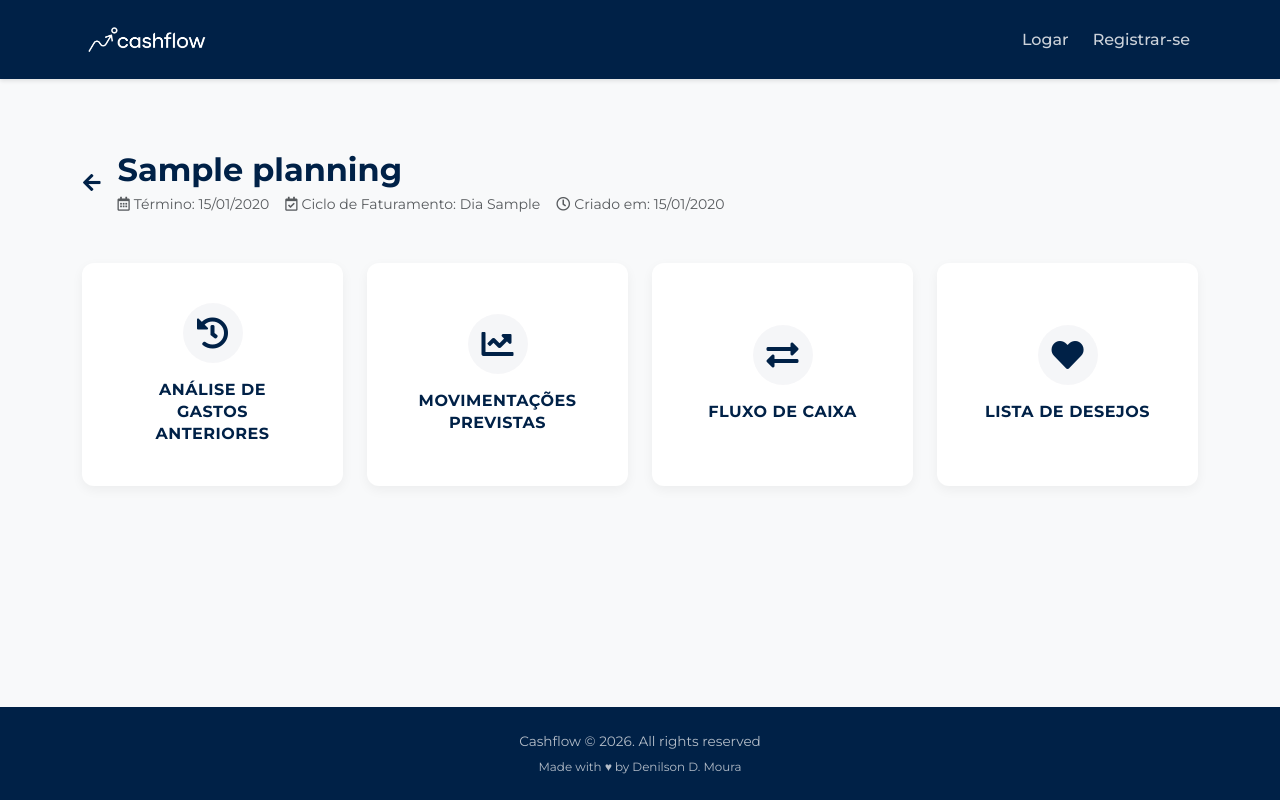
After one commit to denilsondmoura/cashflow, a Django app: template cashflow/infrastructure/templates/planning_details.html in a window 1280 px wide. The commit adds this page. Run offline with Django 5.2, Linux system fonts and the light colour scheme; the template is opened without the code that fills it: most values are stand-ins (such as "Sample title", 1, 10 or a date in 2020).

Commit message:
fix: - ajustando para exibir apenas os planejamentos do usuario logado - adicionando tela inicial de detalhes do planejamento

```diff
--- a/cashflow/application/ports/inbound/use_cases.py
+++ b/cashflow/application/ports/inbound/use_cases.py
@@ -38,7 +38,7 @@ class PlanningUseCase(ABC):
         pass
 
     @abstractmethod
-    def list_plannings(self) -> Optional[list[Planning]]:
+    def list_plannings(self, username: Optional[str] = None) -> Optional[list[Planning]]:
         pass
 
     @abstractmethod
--- a/cashflow/application/ports/outbound/repositories/planning_repository.py
+++ b/cashflow/application/ports/outbound/repositories/planning_repository.py
@@ -12,7 +12,7 @@ class PlanningRepository(ABC):
         pass
 
     @abstractmethod
-    def list_all(self, page: int, page_size: int) -> Optional[list[Planning]]:
+    def list_all(self, page: int, page_size: int, username: Optional[str] = None) -> Optional[list[Planning]]:
         pass
 
     @abstractmethod
--- a/cashflow/application/services.py
+++ b/cashflow/application/services.py
@@ -65,8 +65,8 @@ class PlanningService(PlanningUseCase):
     def delete_planning(self, id: int) -> bool:
         return self.planning_repo.delete(id)
 
-    def list_plannings(self) -> Optional[list[Planning]]:
-        return self.planning_repo.list_all(page=1, page_size=100)
+    def list_plannings(self, username: Optional[str] = None) -> Optional[list[Planning]]:
+        return self.planning_repo.list_all(page=1, page_size=100, username=username)
 
     def add_budget_to_planning(self, command: CreateBudgetPlanningCommand) -> bool:
         planning = self.planning_repo.find_by_id(command.planning_id)
--- /dev/null
+++ b/cashflow/infrastructure/templates/planning_details.html
@@ -0,0 +1,116 @@
+{% extends "base.html" %}
+
+{% block content %}
+<div class="container py-4">
+    <!-- Header com botão para voltar -->
+    <div class="d-flex align-items-center mb-4">
+        <a href="{% url 'planning-list-create' %}" class="btn btn-link text-navy p-0 me-3 fs-5" aria-label="Voltar para a lista">
+            <i class="fas fa-arrow-left"></i>
+        </a>
+        <div>
+            <h1 class="h2 fw-bold text-navy mb-1">{{ planning.name }}</h1>
+            <p class="text-muted mb-0 small d-flex flex-wrap gap-3">
+                <span><i class="far fa-calendar-alt me-1"></i>Término: {{ planning.end_date|date:"d/m/Y" }}</span>
+                <span><i class="far fa-calendar-check me-1"></i>Ciclo de Faturamento: Dia {{ planning.start_billing_cycle }}</span>
+                <span><i class="far fa-clock me-1"></i>Criado em: {{ planning.created_at|date:"d/m/Y" }}</span>
+            </p>
+        </div>
+    </div>
+
+    <!-- Seção de Cartões (Menu Principal) -->
+    <div class="row g-4 justify-content-center mt-4">
+        <!-- ANALISE DE GASTOS ANTERIORES -->
+        <div class="col-md-6 col-lg-3">
+            <a href="#" class="text-decoration-none">
+                <div class="card h-100 border-0 shadow-sm hover-lift text-center p-4">
+                    <div class="card-body d-flex flex-column align-items-center justify-content-center">
+                        <div class="menu-icon-wrapper mb-3 text-navy">
+                            <i class="fas fa-history fa-2x"></i>
+                        </div>
+                        <h5 class="fw-bold text-navy fs-6 mb-0 text-uppercase tracking-wider">Análise de Gastos Anteriores</h5>
+                    </div>
+                </div>
+            </a>
+        </div>
+
+        <!-- MOVIMENTAÇÕES PREVISTAS -->
+        <div class="col-md-6 col-lg-3">
+            <a href="#" class="text-decoration-none">
+                <div class="card h-100 border-0 shadow-sm hover-lift text-center p-4">
+                    <div class="card-body d-flex flex-column align-items-center justify-content-center">
+                        <div class="menu-icon-wrapper mb-3 text-navy">
+                            <i class="fas fa-chart-line fa-2x"></i>
+                        </div>
+                        <h5 class="fw-bold text-navy fs-6 mb-0 text-uppercase tracking-wider">Movimentações Previstas</h5>
+                    </div>
+                </div>
+            </a>
+        </div>
+
+        <!-- FLUXO DE CAIXA -->
+        <div class="col-md-6 col-lg-3">
+            <a href="#" class="text-decoration-none">
+                <div class="card h-100 border-0 shadow-sm hover-lift text-center p-4">
+                    <div class="card-body d-flex flex-column align-items-center justify-content-center">
+                        <div class="menu-icon-wrapper mb-3 text-navy">
+                            <i class="fas fa-exchange-alt fa-2x"></i>
+                        </div>
+                        <h5 class="fw-bold text-navy fs-6 mb-0 text-uppercase tracking-wider">Fluxo de Caixa</h5>
+                    </div>
+                </div>
+            </a>
+        </div>
+
+        <!-- LISTA DE DESEJOS -->
+        <div class="col-md-6 col-lg-3">
+            <a href="#" class="text-decoration-none">
+                <div class="card h-100 border-0 shadow-sm hover-lift text-center p-4">
+                    <div class="card-body d-flex flex-column align-items-center justify-content-center">
+                        <div class="menu-icon-wrapper mb-3 text-navy">
+                            <i class="fas fa-heart fa-2x"></i>
+                        </div>
+                        <h5 class="fw-bold text-navy fs-6 mb-0 text-uppercase tracking-wider">Lista de Desejos</h5>
+                    </div>
+                </div>
+            </a>
+        </div>
+    </div>
+</div>
+
+<style>
+    .hover-lift {
+        transition: transform 0.3s ease, box-shadow 0.3s ease;
+        background-color: #ffffff;
+        border-radius: 12px;
+        min-height: 180px;
+    }
+    .hover-lift:hover {
+        transform: translateY(-5px);
+        box-shadow: 0 10px 30px rgba(0, 33, 71, 0.08) !important;
+        background-color: var(--primary-navy);
+    }
+    .hover-lift:hover .text-navy {
+        color: #ffffff !important;
+    }
+    .menu-icon-wrapper {
+        width: 60px;
+        height: 60px;
+        display: flex;
+        align-items: center;
+        justify-content: center;
+        border-radius: 50%;
+        background-color: rgba(0, 33, 71, 0.04);
+        transition: background-color 0.3s ease;
+    }
+    .hover-lift:hover .menu-icon-wrapper {
+        background-color: rgba(255, 255, 255, 0.1);
+    }
+    .tracking-wider {
+        letter-spacing: 0.5px;
+        line-height: 1.4;
+    }
+    .btn-link:hover {
+        opacity: 0.7;
+    }
+</style>
+{% endblock %}
--- a/cashflow/infrastructure/templates/planning_list.html
+++ b/cashflow/infrastructure/templates/planning_list.html
@@ -41,7 +41,7 @@
                     </p>
                 </div>
                 <div class="card-footer bg-transparent border-top-0 p-4 pt-0">
-                    <a href="#" class="btn btn-outline-primary btn-sm w-100 fw-bold">Ver Detalhes</a>
+                    <a href="{% url 'planning-details' planning.id %}" class="btn btn-outline-primary btn-sm w-100 fw-bold">Ver Detalhes</a>
                 </div>
             </div>
         </div>
--- a/cashflow/infrastructure/urls.py
+++ b/cashflow/infrastructure/urls.py
@@ -1,8 +1,9 @@
 from django.urls import path
-from .views import PlanningView, BudgetView, TransactionView, PlanningUpdateView, PlanningDeleteView
+from .views import PlanningView, BudgetView, TransactionView, PlanningUpdateView, PlanningDeleteView, PlanningDetailsView
 
 urlpatterns = [
     path('planning/', PlanningView.as_view(), name='planning-list-create'),
+    path('planning/<int:id>/', PlanningDetailsView.as_view(), name='planning-details'),
     path('planning/<int:id>/update/', PlanningUpdateView.as_view(), name='planning-update'),
     path('planning/<int:id>/delete/', PlanningDeleteView.as_view(), name='planning-delete'),
     path('budget/', BudgetView.as_view(), name='budget-list'),
```
Also changed, not shown: cashflow/infrastructure/repositories.py (+7 -2 lines), cashflow/infrastructure/views.py (+10 -1 lines).
